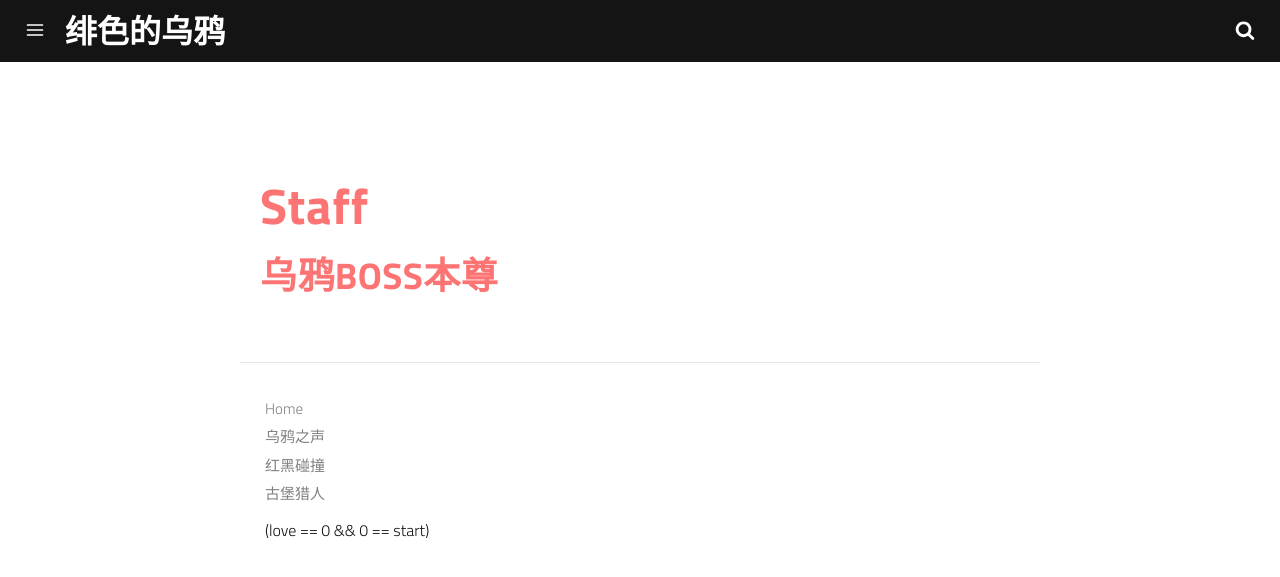
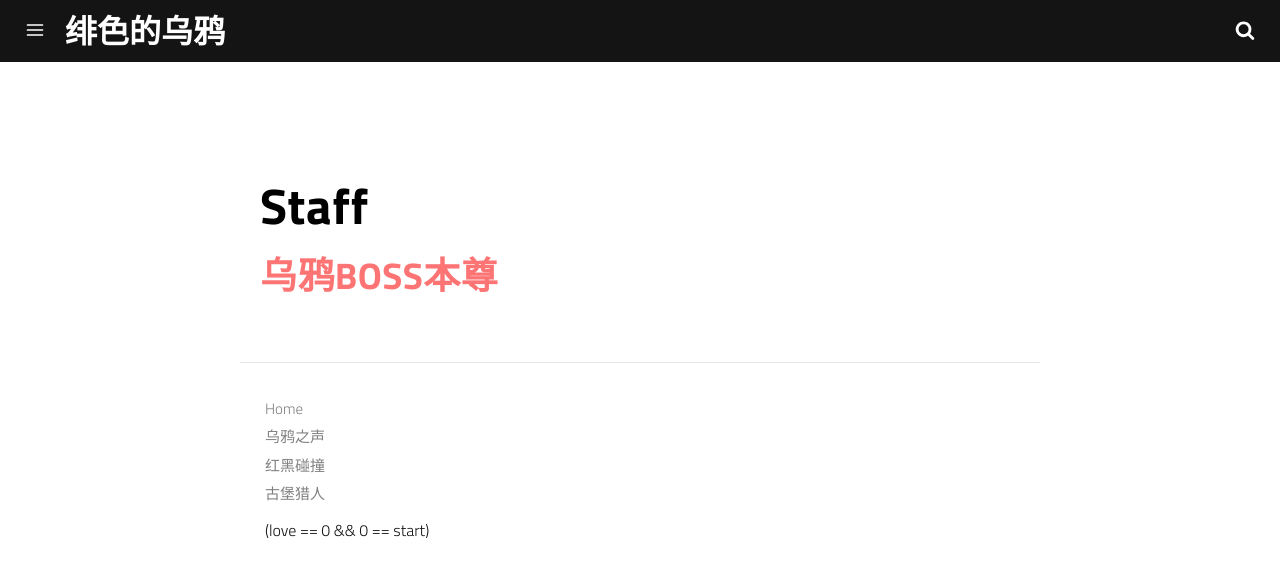
Before and after one commit to ScarletRook/SCARLETROOK.GITHUB.IO, a Jekyll site: the page built from staff.html, in a window 1280 px wide. Shown: the top 577 px of the page. Built offline with Jekyll 4.4.1, drawn with Linux system fonts in a browser that asks for light colours; a script that is not in the unit is left out.

Commit message:
Update _post.scss

```diff
--- a/_sass/_post.scss
+++ b/_sass/_post.scss
@@ -195,7 +195,6 @@
     }
   }
   h1 {
-    color: #FD7474;
     font-size: rem(36px);
     line-height: 1.4;
     @include media(">=sm") {
```
